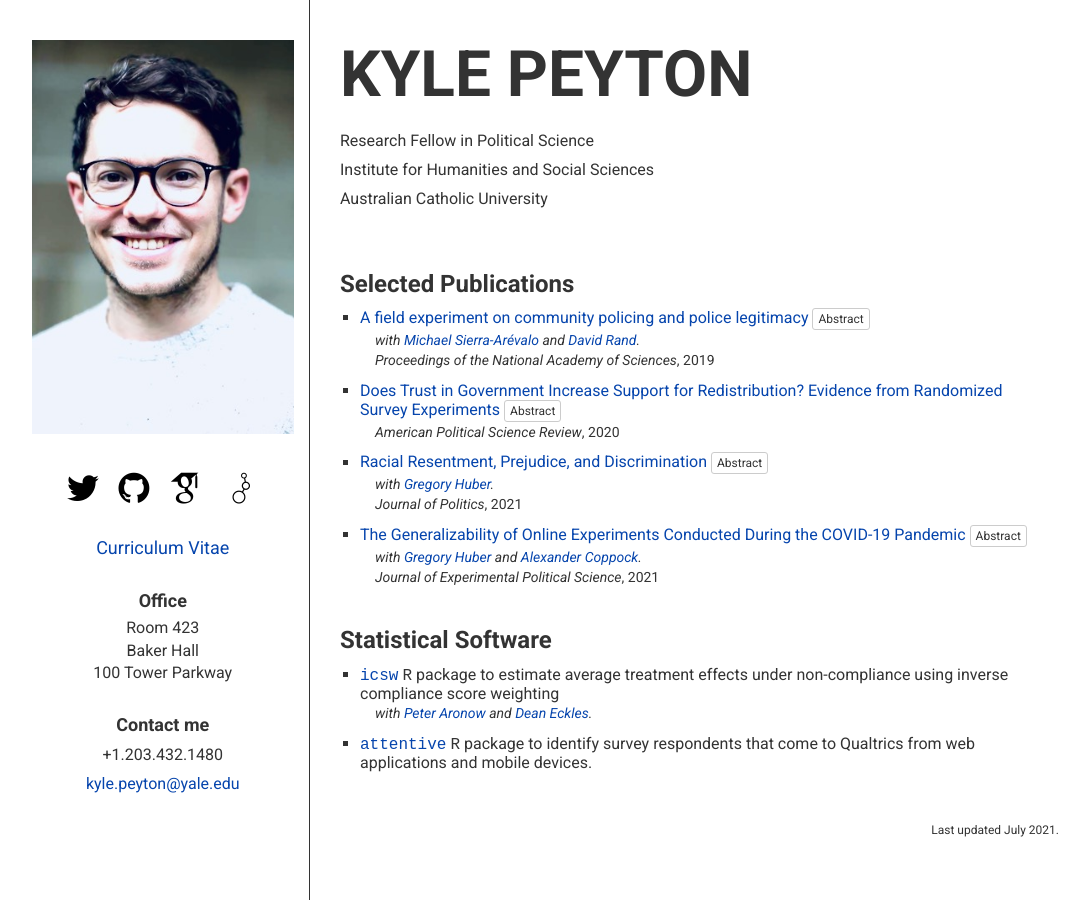
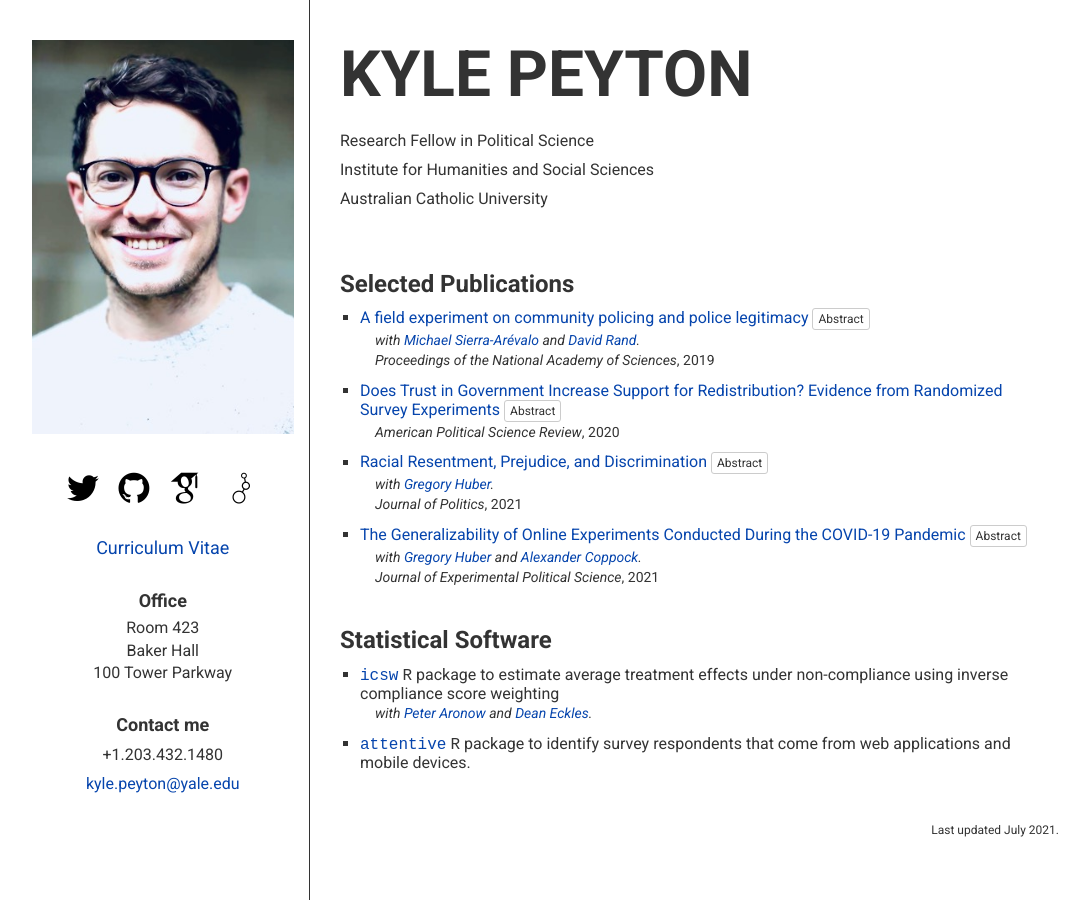
Before and after one commit to kylepeyton/kylepeyton.github.io, a Jekyll site: the page index.html, which Jekyll copies as it is, in a window 1280 px wide. Shown: the whole page, without its empty margins (136-1221 px from the left). Built offline with Jekyll 4.4.1, drawn with Linux system fonts in a browser that asks for light colours; some web fonts are replaced.

Commit message:
Update index.html

```diff
--- a/index.html
+++ b/index.html
@@ -148,7 +148,7 @@
 				<div class="paperinfo softwaretagline"><span class="coauthors">with <a href="http://aronow.research.yale.edu">Peter Aronow</a> and <a href="https://www.deaneckles.com/"> Dean Eckles</a>.</span></div>
 			</li>
 			<li>
-				<h4><a href="https://github.com/kylepeyton/attentive" onclick="ga('send', 'event', 'software', 'attentive');"><tt>attentive</tt></a> <tt>R</tt></a> package to identify survey respondents that come to Qualtrics from web applications and mobile devices.</h4>
+				<h4><a href="https://github.com/kylepeyton/attentive" onclick="ga('send', 'event', 'software', 'attentive');"><tt>attentive</tt></a> <tt>R</tt></a> package to identify survey respondents that come from web applications and mobile devices.</h4>
 			</li>
 		</ul>
 
```
